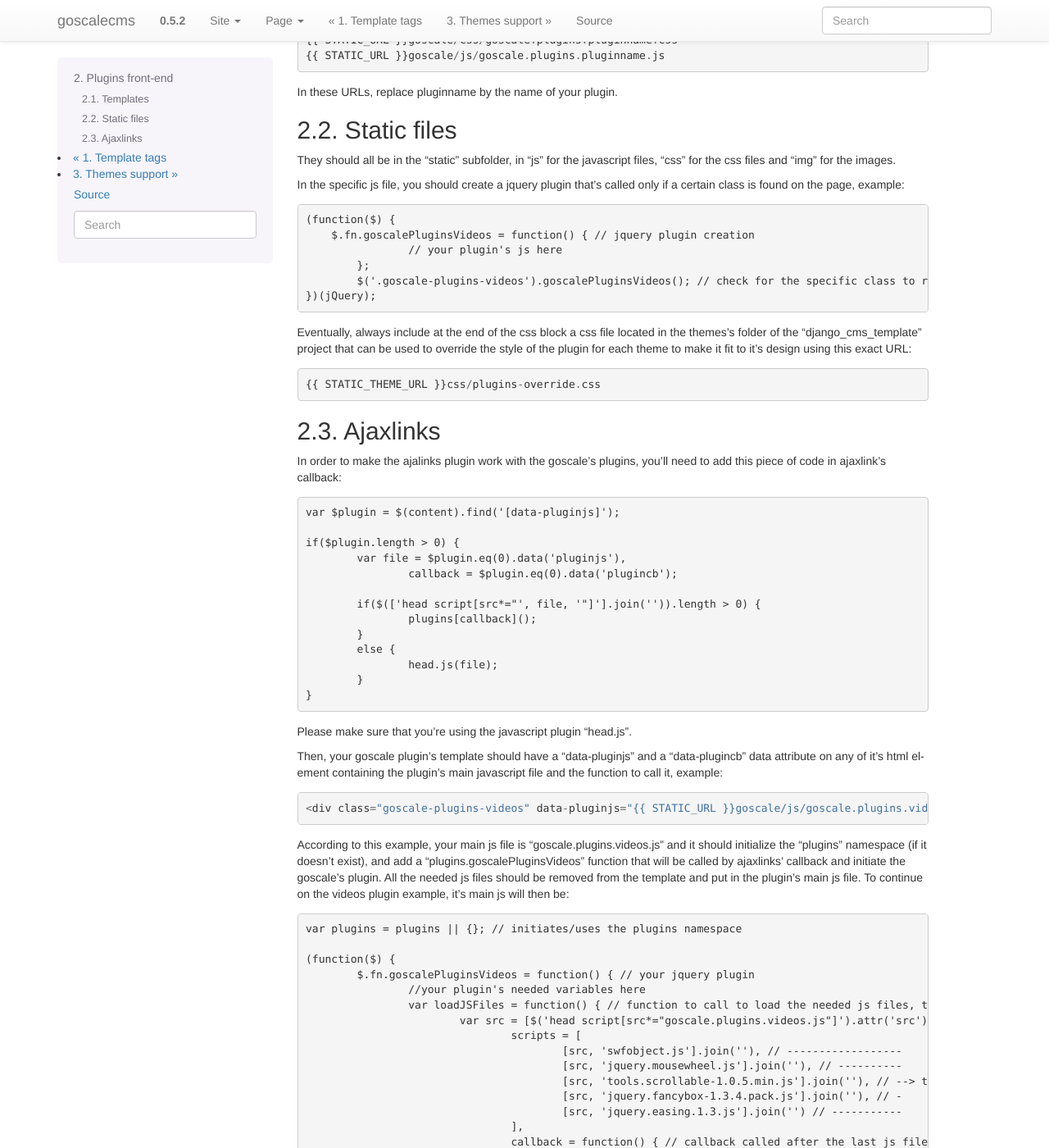
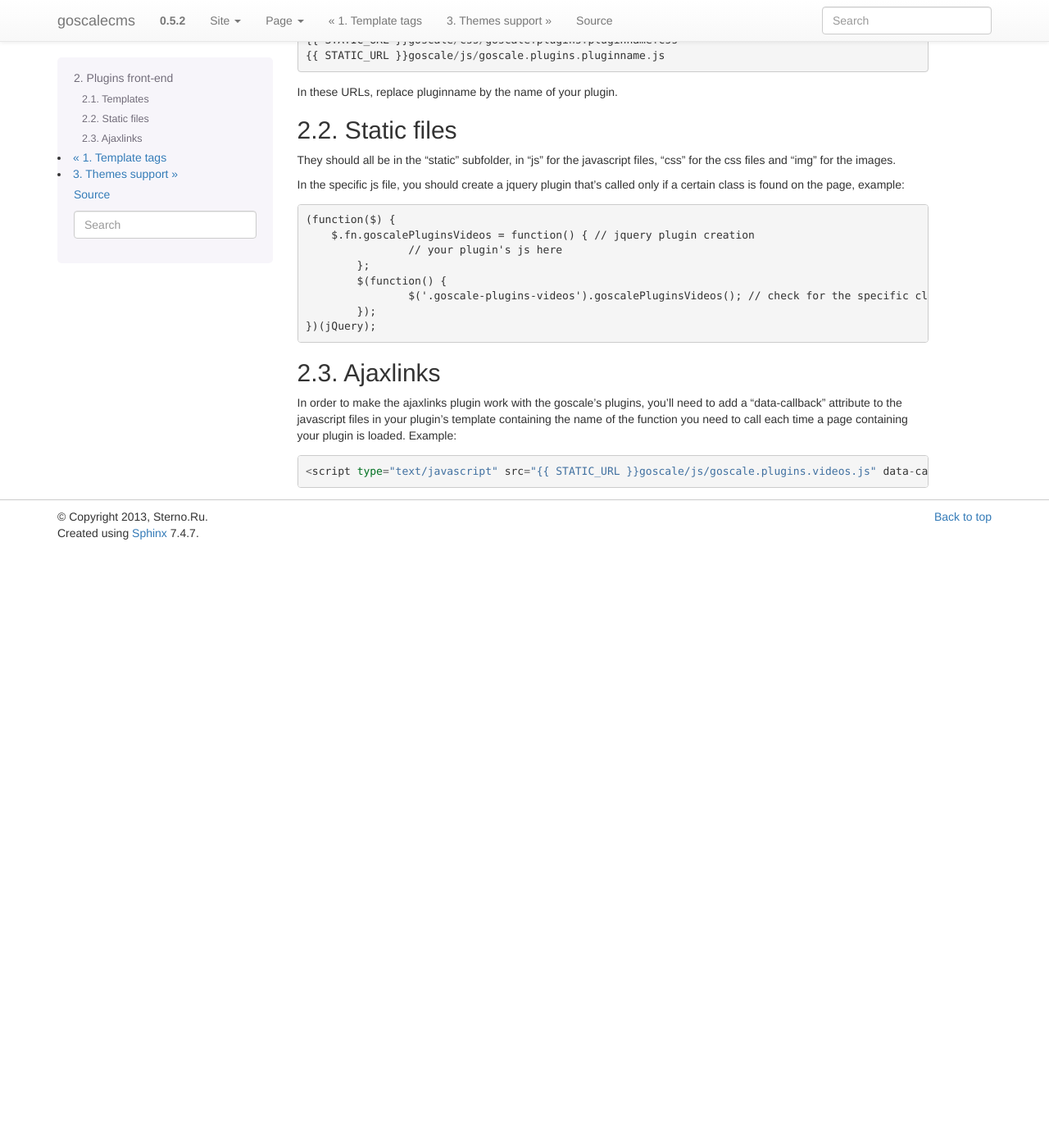
Before and after one commit to sternoru/goscalecms, a Sphinx documentation site: the page built from docs/plugins_frontend.rst, in a window 1280 px wide and 1400 px high, scrolled down 523 px. Shown: the whole window at 82% size. Built offline with Sphinx 7.4.7, drawn with Linux system fonts in a browser that asks for light colours; after the commit the page ends 1193 px from its top, so only the background shows below that; some of the changed text lies outside the part shown.

Commit message:
#10 - docs updated

```diff
--- a/docs/plugins_frontend.rst
+++ b/docs/plugins_frontend.rst
@@ -40,120 +40,15 @@
 	    $.fn.goscalePluginsVideos = function() { // jquery plugin creation
 			// your plugin's js here
 		};
-		$('.goscale-plugins-videos').goscalePluginsVideos(); // check for the specific class to run the jquery plugin
+		$(function() {
+			$('.goscale-plugins-videos').goscalePluginsVideos(); // check for the specific class to run the jquery plugin
+		});
 	})(jQuery);
-
-Eventually, always include at the end of the css block a css file located in the themes's folder of the "django_cms_template" project that can be used to override the style of the plugin for each theme to make it fit to it's design using this exact URL: ::
-
-	{{ STATIC_THEME_URL }}css/plugins-override.css
 
 
 2.3. Ajaxlinks
 -----------------
 
-In order to make the ajalinks plugin work with the goscale's plugins, you'll need to add this piece of code in ajaxlink's callback: ::
+In order to make the ajaxlinks plugin work with the goscale's plugins, you'll need to add a "data-callback" attribute to the javascript files in your plugin's template containing the name of the function you need to call each time a page containing your plugin is loaded. Example: ::
 
-	var $plugin = $(content).find('[data-pluginjs]');
-
-	if($plugin.length > 0) {
-		var file = $plugin.eq(0).data('pluginjs'),
-			callback = $plugin.eq(0).data('plugincb');
-
-		if($(['head script[src*="', file, '"]'].join('')).length > 0) {
-			plugins[callback]();
-		}
-		else {
-			head.js(file);
-		}
-	}
-
-Please make sure that you're using the javascript plugin "head.js".
-
-Then, your goscale plugin's template should have a "data-pluginjs" and a "data-plugincb" data attribute on any of it's html element containing the plugin's main javascript file and the function to call it, example: ::
-
-	<div class="goscale-plugins-videos" data-pluginjs="{{ STATIC_URL }}goscale/js/goscale.plugins.videos.js" data-plugincb="goscalePluginsVideos">
-
-According to this example, your main js file is "goscale.plugins.videos.js" and it should initialize the "plugins" namespace (if it doesn't exist), and add a "plugins.goscalePluginsVideos" function that will be called by ajaxlinks' callback and initiate the goscale's plugin. All the needed js files should be removed from the template and put in the plugin's main js file. To continue on the videos plugin example, it's main js will then be: ::
-
-	var plugins = plugins || {}; // initiates/uses the plugins namespace
-
-	(function($) {
-		$.fn.goscalePluginsVideos = function() { // your jquery plugin
-			//your plugin's needed variables here
-			var loadJSFiles = function() { // function to call to load the needed js files, that were in the plugin's template before
-				var src = [$('head script[src*="goscale.plugins.videos.js"]').attr('src').split('goscale/js/')[0], 'goscale/js/'].join(''),
-					scripts = [
-						[src, 'swfobject.js'].join(''), // ------------------
-						[src, 'jquery.mousewheel.js'].join(''), // ----------
-						[src, 'tools.scrollable-1.0.5.min.js'].join(''), // --> the names of the js files taken from the template
-						[src, 'jquery.fancybox-1.3.4.pack.js'].join(''), // -
-						[src, 'jquery.easing.1.3.js'].join('') // -----------
-					],
-					callback = function() { // callback called after the last js file is loaded
-						$('head script[src*="goscale.plugins.videos.js"]').attr('rel', 'ready'); // this js file's name
-						initPlugin(); // calling you plugin's code
-					},
-					checkFiles = function() { // function to check which js file to load (if they aren't already loaded by any other plugin)
-						var tmp = [];
-						for(var i = 0, ln = scripts.length; i < ln; i++) {
-							if($(['head script[src*="', scripts[i], '"]'].join('')).length == 0) {
-								tmp.push(scripts[i]);
-							}
-						}
-						scripts = tmp;
-					},
-					loadJSFile = function(filename, last) { // function to load the remaining needed js files
-						var fileref = document.createElement('script');
-						fileref.type = 'text/javascript';
-						fileref.src = filename;
-						if(last) {
-							fileref.onload = callback;
-						}
-						document.getElementsByTagName("head")[0].appendChild(fileref);
-					};
-
-				checkFiles(); // checking which js files to load
-				if(scripts.length == 0) { // if no files to load, calling your plugin's code
-					callback();
-				}
-				else { // else loading all the needed js files
-					for(var i = 0, ln = scripts.length; i < ln; i++) {
-						loadJSFile(scripts[i], (i == (ln - 1)));
-					}
-				}
-			},
-			initPlugin = function() { // function to call if/when the needed js files are loaded
-				// your plugin's code here
-			}; // end of your code
-
-			if($('head script[src*="goscale.plugins.form.js"]').length > 0) { // if the main js files are there
-				if($('head script[src*="goscale.plugins.videos.js"][rel="ready"]').length > 0) { // and the videos plugin's js files too
-					initPlugin(); // run your plugin's code
-				}
-				else {
-					loadJSFiles(); // else load the plugin's needed js files
-				}
-			}
-			else {
-				head.ready('goscale.plugins.form.js', function() { // else we're waiting for them to then load the plugin's js files
-					loadJSFiles();
-				});
-			}
-		}; // end of your jquery plugin
-
-		plugins.goscalePluginsVideos = function() { // the needed "plugins" namespace function to run your plugin's code from ajaxlinks' callback
-			$('.goscale-plugins-videos').goscalePluginsVideos(); // your plugin's call
-		};
-
-		plugins.goscalePluginsVideos(); // runs the first time this file is loaded (or each time it's loaded if ajaxlinks isn't used)
-	})(jQuery); // end of file
-
-And the plugin's template js section should look like this (in videos.html for example): ::
-
-	{% goscale_addtoblock "js" %} // goscale's sekizai tag
-		<script type="text/javascript">
-			head.ready('scripts', function() { // where scripts is the head.js label of the last of your local main js files, to be sure that they are ready before the plugin is called
-				head.js('{{ STATIC_URL }}goscale/js/goscale.plugins.videos.js'); // your plugin's main js file
-			});
-		</script>
-	{% endaddtoblock %}
+	<script type="text/javascript" src="{{ STATIC_URL }}goscale/js/goscale.plugins.videos.js" data-callback="plugins.goscalePluginsVideos"></script>
```
